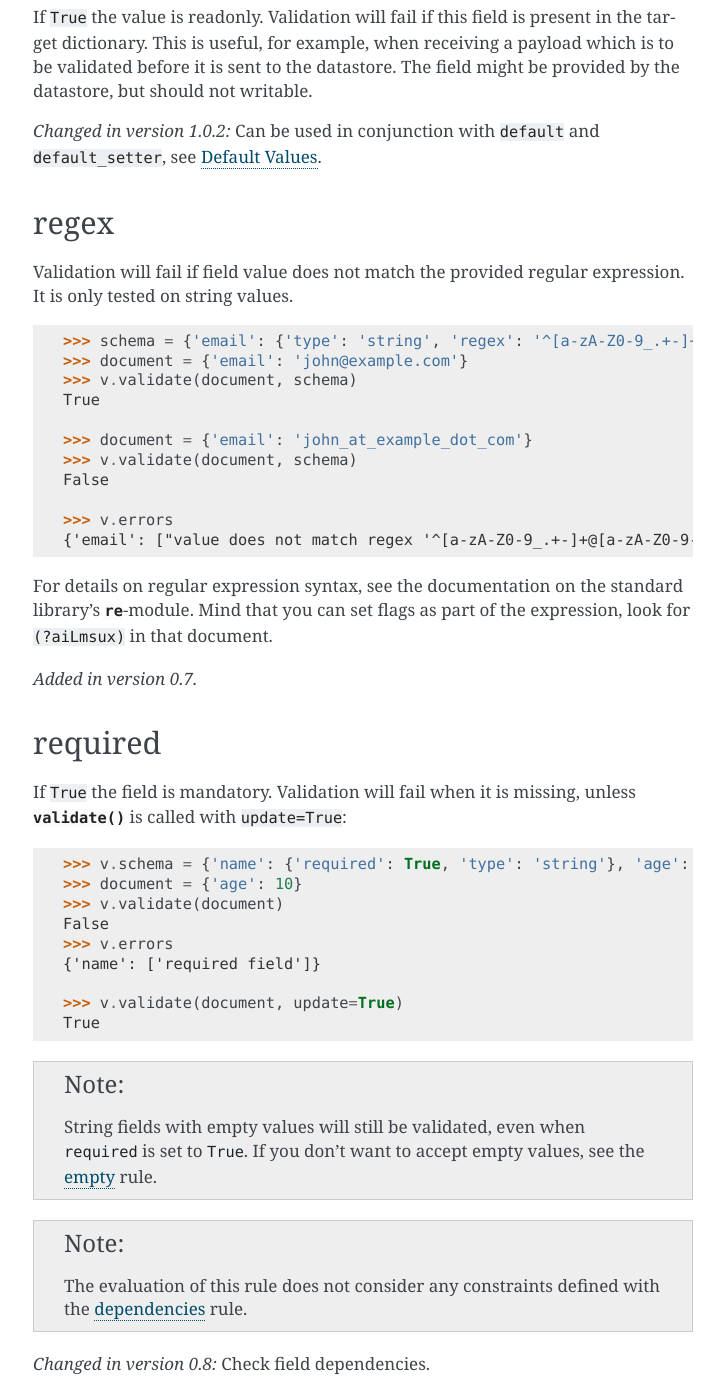
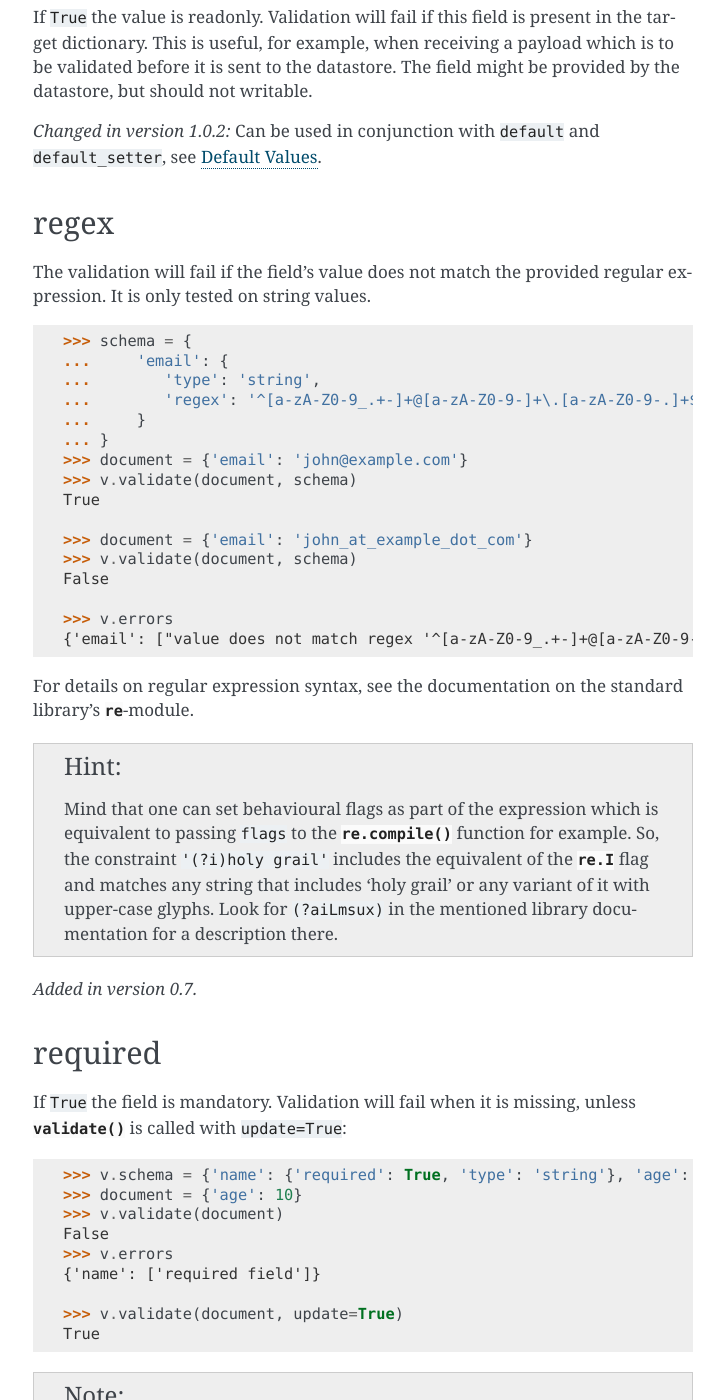
Before and after one commit to pyeve/cerberus, a Sphinx documentation site: the page built from docs/validation-rules.rst, in a window 1280 px wide and 1400 px high, scrolled down 10114 px. Shown: the whole window, without its empty margins (387-1111 px from the left). Built offline with Sphinx 7.4.7, drawn with Linux system fonts in a browser that asks for light colours; comment, search, counter and statistics services are not loaded.

Commit message:
docs: Improves docs on the regex-rule
Closes #389.

```diff
--- a/docs/validation-rules.rst
+++ b/docs/validation-rules.rst
@@ -522,12 +522,17 @@ might be provided by the datastore, but should not writable.
 
 regex
 -----
-Validation will fail if field value does not match the provided regular
-expression. It is only tested on string values.
+The validation will fail if the field's value does not match the provided
+regular expression. It is only tested on string values.
 
 .. doctest::
 
-    >>> schema = {'email': {'type': 'string', 'regex': '^[a-zA-Z0-9_.+-]+@[a-zA-Z0-9-]+\.[a-zA-Z0-9-.]+$'}}
+    >>> schema = {
+    ...     'email': {
+    ...        'type': 'string',
+    ...        'regex': '^[a-zA-Z0-9_.+-]+@[a-zA-Z0-9-]+\.[a-zA-Z0-9-.]+$'
+    ...     }
+    ... }
     >>> document = {'email': 'john@example.com'}
     >>> v.validate(document, schema)
     True
@@ -540,8 +545,16 @@ expression. It is only tested on string values.
     {'email': ["value does not match regex '^[a-zA-Z0-9_.+-]+@[a-zA-Z0-9-]+\\.[a-zA-Z0-9-.]+$'"]}
 
 For details on regular expression syntax, see the documentation on the standard
-library's :mod:`re`-module. Mind that you can set flags as part of the
-expression, look for ``(?aiLmsux)`` in that document.
+library's :mod:`re`-module.
+
+.. hint::
+
+    Mind that one can set behavioural flags as part of the expression which is
+    equivalent to passing ``flags`` to the :func:`re.compile` function for
+    example. So, the constraint ``'(?i)holy grail'`` includes the equivalent
+    of the :obj:`re.I` flag and matches any string that includes 'holy grail'
+    or any variant of it with upper-case glyphs. Look for ``(?aiLmsux)`` in the
+    mentioned library documentation for a description there.
 
 .. versionadded:: 0.7
 
```
